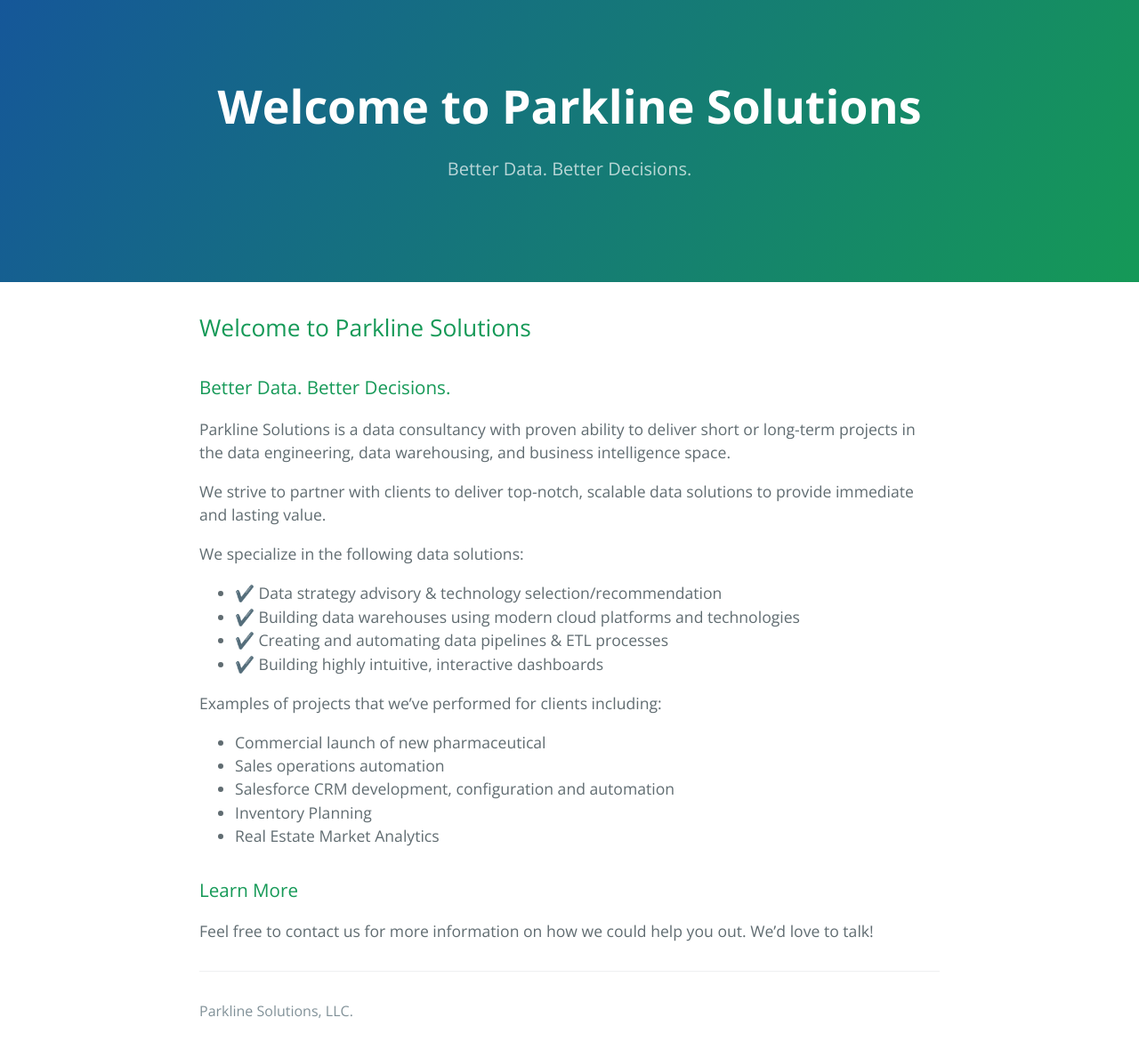
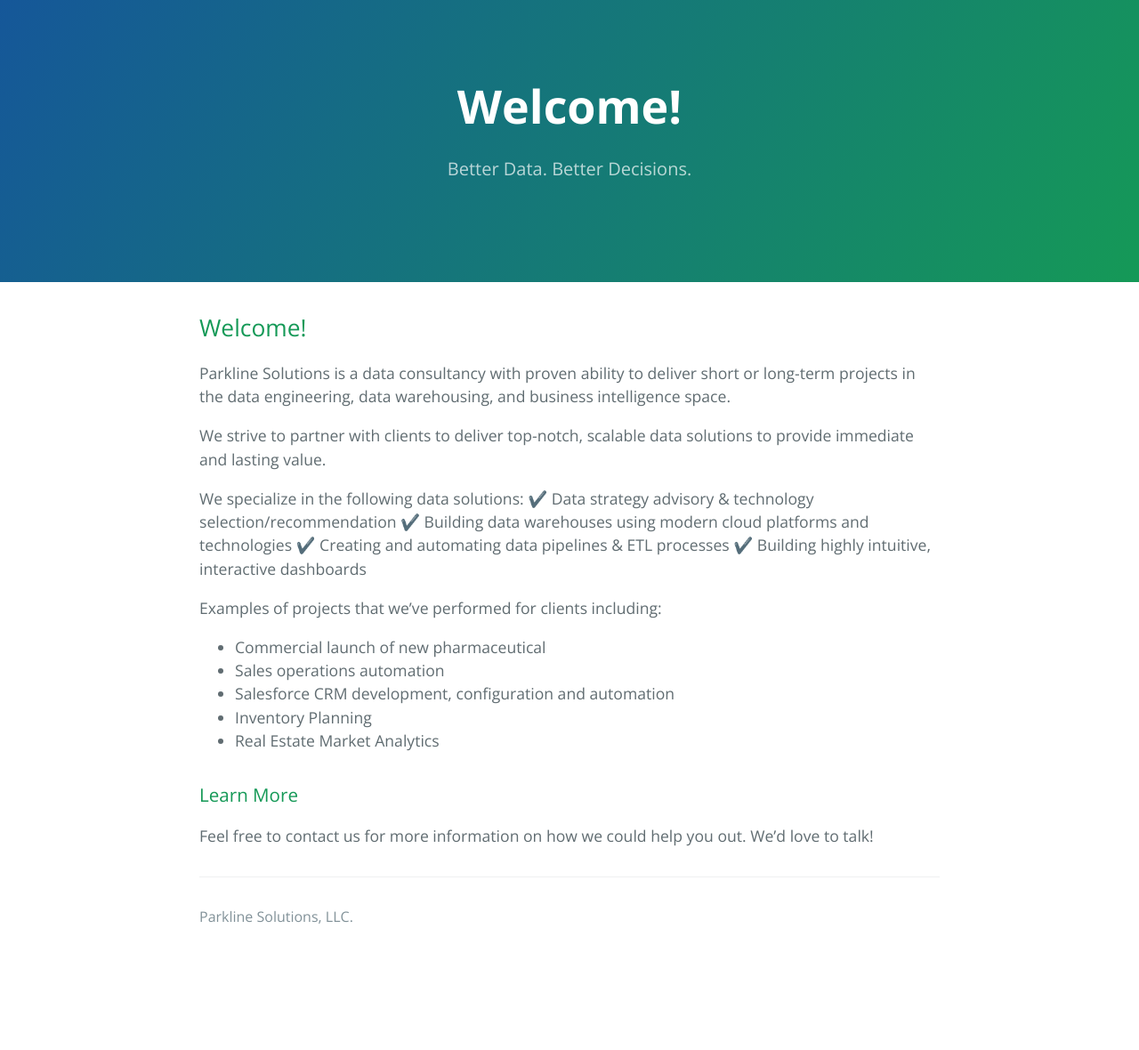
Before and after one commit to danthegolfer25/ParklineSolutionsSite, a Jekyll site: the page built from index.md, in a window 1280 px wide. Shown: the whole page at 89% size. Built offline with Jekyll 4.4.1, drawn with Linux system fonts in a browser that asks for light colours; our own code applies the rules of GitHub Pages for plain Markdown files; after the commit the page ends 1074 px from its top, so only the background shows below that.

Commit message:
Update index.md

```diff
--- a/index.md
+++ b/index.md
@@ -1,15 +1,14 @@
-## Welcome to Parkline Solutions
-### Better Data. Better Decisions.
+## Welcome!
 
 Parkline Solutions is a data consultancy with proven ability to deliver short or long-term projects in the data engineering, data warehousing, and business intelligence space.
 
 We strive to partner with clients to deliver top-notch, scalable data solutions to provide immediate and lasting value.
 
 We specialize in the following data solutions:
-- ✔️ Data strategy advisory & technology selection/recommendation
-- ✔️ Building data warehouses using modern cloud platforms and technologies
-- ✔️ Creating and automating data pipelines & ETL processes
-- ✔️ Building highly intuitive, interactive dashboards
+ ✔️ Data strategy advisory & technology selection/recommendation
+ ✔️ Building data warehouses using modern cloud platforms and technologies
+ ✔️ Creating and automating data pipelines & ETL processes
+ ✔️ Building highly intuitive, interactive dashboards
 
 Examples of projects that we've performed for clients including:
  - Commercial launch of new pharmaceutical
```
